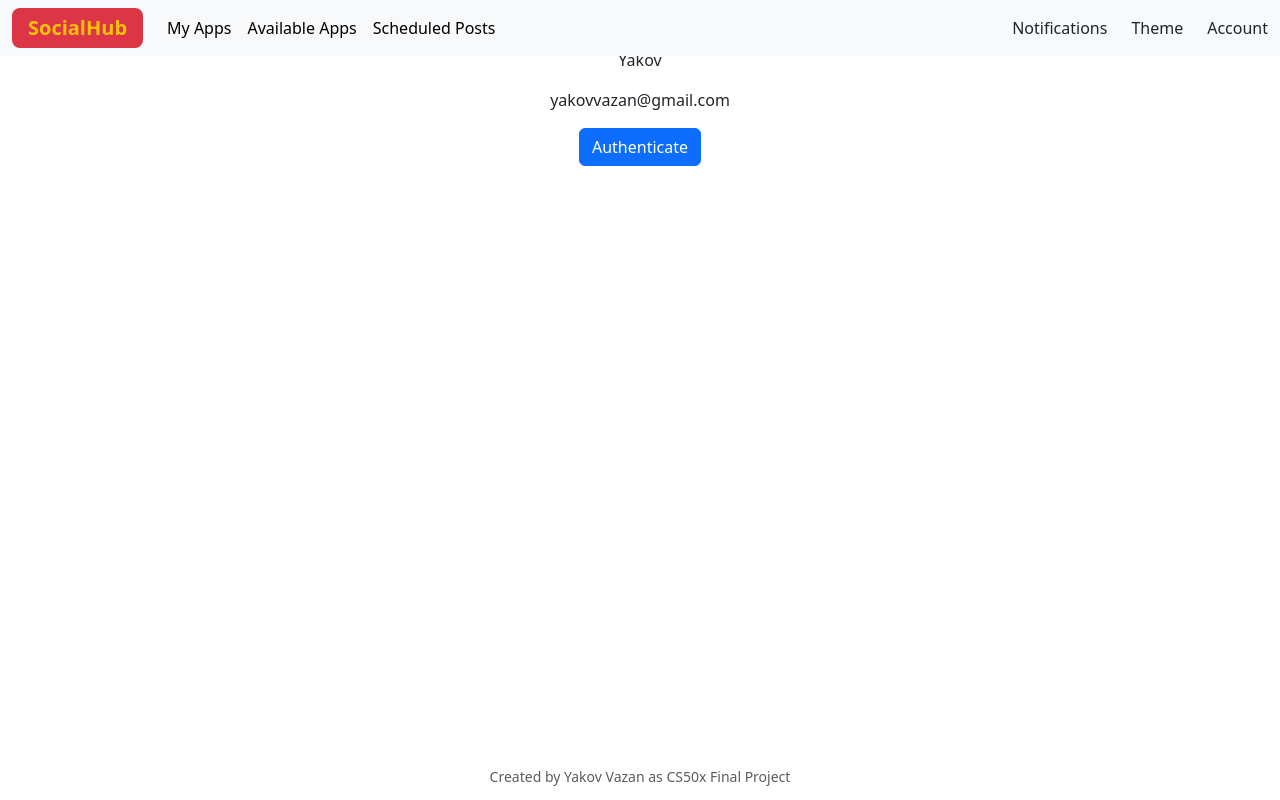
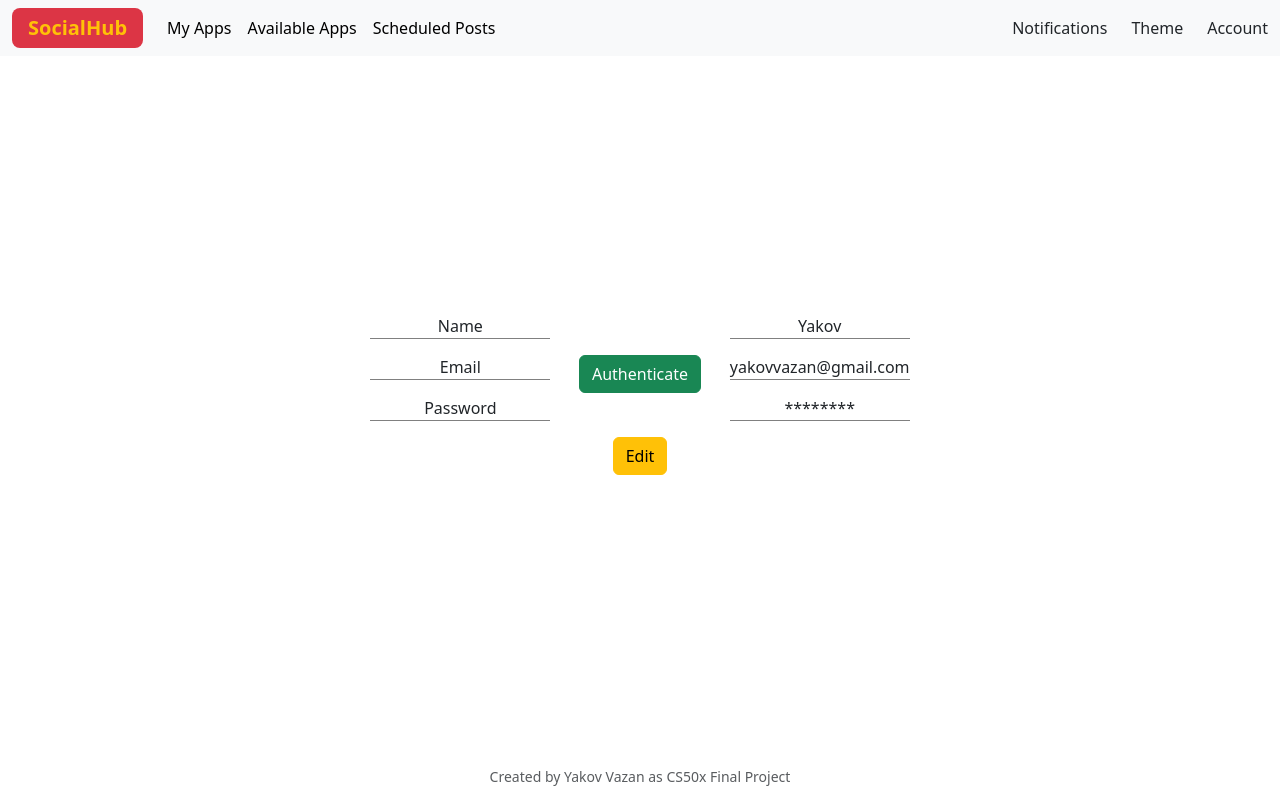
Before and after one commit to YakovVazan/CS50-Final-Project, a Flask app: page /account_center in a window 1280 px wide. Run offline with Flask 3, Linux system fonts and the light colour scheme; a user stored in the database is signed in; data comes from the database, SQL or seed files in the repository; both versions use the stored data as it was after the commit; data that the repository does not hold is empty.

Commit message:
edit personal details

```diff
--- a/app.py
+++ b/app.py
@@ -175,9 +175,8 @@ def login():
         return render_template("login.html")
 
 
-@app.route('/account_center')
-def account_center():
-    # Get database
+@app.route('/get_current_user_details')
+def get_current_user_details():
     conn = get_db_connection()
     conn.row_factory = sqlite3.Row
     cursor = conn.cursor()
@@ -188,7 +187,48 @@ def account_center():
 
     conn.commit()
 
-    return render_template("account_center.html", details=user_dict[0])
+    return user_dict[0]
+
+
+@app.route('/account_center')
+def account_center():
+    user_details = get_current_user_details()
+
+    return render_template("account_center.html", details=user_details)
+
+
+@app.route('/update_personal_details', methods=["POST"])
+def update_personal_details():
+    old_details = get_current_user_details()
+    new_details = request.get_json()
+
+    if (check_password(old_details["hash"], new_details["oldPassword"])):
+        conn = get_db_connection()
+        conn.row_factory = sqlite3.Row
+        cursor = conn.cursor()
+        if new_details["newPassword"]:
+            new_hash = generate_password_hash(new_details["newPassword"])
+            cursor.execute(
+                "UPDATE users SET username = ?, email_address = ?, authenticated = ?, hash = ? WHERE id = ?",
+                (new_details["name"], new_details["email"],
+                    old_details["authenticated"], new_hash, session["user_id"])
+            )
+        else:
+            cursor.execute(
+                "UPDATE users SET username = ?, email_address = ?, authenticated = ? WHERE id = ?",
+                (new_details["name"], new_details["email"],
+                    old_details["authenticated"], session["user_id"])
+            )
+        conn.commit()
+        conn.close()
+
+        return jsonify({"message": "Details updated successfully!", "codeColor": "success"}), 200
+    else:
+        return jsonify({"message": "Wrong password.", "codeColor": "error"})
+
+
+def check_password(hash, password):
+    return check_password_hash(hash, password)
 
 
 @app.route("/email_authentication", methods=["GET", "POST"])
@@ -240,26 +280,6 @@ def email_authentication():
             return render_template("error.html", error_message="Wrong code.", error_code=400)
 
 
-def get_current_user_details():
-    # Get database
-    conn = get_db_connection()
-    conn.row_factory = sqlite3.Row
-    cursor = conn.cursor()
-
-    rows = cursor.execute(
-        "SELECT * FROM users WHERE id = ?", (session["user_id"], )).fetchall()
-    user_dict = [dict(user) for user in rows]
-
-    conn.commit()
-
-    return user_dict[0]
-
-
-@app.route('/get_username')
-def get_username():
-    return jsonify(session["user_name"])
-
-
 @app.route("/")
 def index():
     if session:
@@ -281,7 +301,7 @@ def process_data():
 
         post(new_post['data'])
 
-        response = {"error": f"Processed data: {new_post['data']}"}
+        response = {"message": f"Processed data: {new_post['data']}"}
         return jsonify(response), 200
     except Exception as e:
         response = {"error": f"Error processing data: {e}"}
--- a/static/css/styles.css
+++ b/static/css/styles.css
@@ -325,3 +274,119 @@ main {
     cursor: pointer;
     animation: new-bubble-animation 0.4s ease-in-out forwards;
 }
+
+#account-center-block {
+    display: flex;
+    flex-direction: column;
+    justify-content: center;
+}
+
+#details-layout {
+    display: grid;
+    grid-template-columns: repeat(3, 1fr);
+    grid-auto-rows: minmax(auto, auto);
+    grid-template-areas:
+        "nameGeneral . nameSpecific"
+        "emailGeneral authentication-needed emailSpecific"
+        "passwordGeneral . passwordSpecific"
+        ". reset ."
+    ;
+}
+
+nameGeneral {
+    grid-area: nameGeneral;
+}
+
+nameSpecific {
+    grid-area: nameSpecific;
+}
+
+emailGeneral {
+    grid-area: emailGeneral;
+}
+
+emailSpecific {
+    grid-area: emailSpecific;
+}
+
+passwordGeneral {
+    grid-area: passwordGeneral;
+}
+
+passwordSpecific {
+    grid-area: passwordSpecific;
+}
+
+form {
+    grid-area: authentication-needed;
+}
+
+reset {
+    grid-area: reset;
+}
+
+#details-layout>:not(form, reset) {
+    border-bottom: 1px solid gray;
+    margin-bottom: 1em;
+}
+
+/* Desktop */
+@media screen and (max-width: 1024px) {
+    main {
+        padding-top: 1rem;
+    }
+
+    #chat-window {
+        width: 75%;
+    }
+
+    #login-director-card {
+        width: 75%;
+    }
+}
+
+/* Mobile */
+@media screen and (max-width: 768px) {
+    #main-block {
+        justify-content: space-between;
+    }
+
+    #chat-window {
+        width: 100%;
+        min-height: 100%;
+        max-height: 100%;
+    }
+
+    footer {
+        display: none;
+    }
+
+    #messages-area {
+        height: 80%;
+    }
+
+    #login-director-card {
+        width: 100%;
+    }
+
+    nav {
+        top: auto;
+        bottom: 0;
+    }
+
+    main {
+        margin-top: 0;
+        padding-bottom: 1rem;
+        margin-bottom: 3rem;
+    }
+
+    #details-layout {
+        grid-template-areas:
+            "nameGeneral . nameSpecific"
+            "emailGeneral . emailSpecific"
+            ". . authentication-needed"
+            "passwordGeneral . passwordSpecific"
+            ". reset ."
+        ;
+    }
+}
--- /dev/null
+++ b/static/js/account_center.js
@@ -0,0 +1,93 @@
+import { createToast } from "./toasts.js";
+import { createNotification } from "./notifications.js";
+import { codeColors } from "./codeColors.js";
+
+let submitButton = document.querySelector("#submit-personal-changes");
+
+if (submitButton) {
+  // name
+  let oldName = document.querySelector("nameSpecific").innerHTML,
+    newName = oldName;
+  // catch old name
+  document.querySelector("#update-name").value = oldName;
+  // catch new name
+  document.querySelector("#update-name").addEventListener("input", (event) => {
+    newName = event.target.value;
+  });
+
+  // email
+  let oldEmail = document.querySelector("emailSpecific").innerHTML,
+    newEmail = oldEmail;
+  // catch old email
+  document.querySelector("#update-email").value = oldEmail;
+  // catch new email
+  document.querySelector("#update-email").addEventListener("input", (event) => {
+    newEmail = event.target.value;
+  });
+
+  // old password
+  let oldPassword = "";
+  document
+    .querySelector("#update-old-password")
+    .addEventListener("input", (event) => {
+      oldPassword = event.target.value;
+    });
+
+  // new password
+  let newPassword = "";
+  document
+    .querySelector("#update-new-password")
+    .addEventListener("input", (event) => {
+      newPassword = event.target.value;
+    });
+
+  // confirm new password
+  let confirmNewPassword = "";
+  document
+    .querySelector("#update-confirm-new-password")
+    .addEventListener("input", (event) => {
+      confirmNewPassword = event.target.value;
+    });
+
+  // Send new details to back end to be updated
+  submitButton.addEventListener("click", () => {
+    if (newPassword !== confirmNewPassword) {
+      createToast("New passwords not matching", codeColors["error"]);
+      createNotification("New passwords not matching", codeColors["error"]);
+    } else if (oldPassword === "") {
+      createToast("Enter your current password", codeColors["info"]);
+      createNotification("Enter your current password", codeColors["info"]);
+    } else {
+      // Establish connection to back end
+      let xhr = new XMLHttpRequest();
+      xhr.open("POST", "/update_personal_details", true);
+      xhr.setRequestHeader("Content-Type", "application/json;charset=UTF-8");
+
+      xhr.onreadystatechange = () => {
+        if (xhr.readyState === 4) {
+          let response = JSON.parse(xhr.responseText);
+
+          createToast(response["message"], codeColors[response["codeColor"]]);
+          createNotification(
+            response["message"],
+            codeColors[response["codeColor"]]
+          );
+
+          if (response["message"] === "Details updated successfully!") {
+            setTimeout(() => {
+              location.reload();
+            }, 2000);
+          }
+        }
+      };
+
+      let data = JSON.stringify({
+        name: newName,
+        email: newEmail,
+        oldPassword: oldPassword,
+        newPassword: newPassword,
+      });
+      xhr.send(data);
+    }
+  });
+}
--- a/static/js/dynamic_chat.js
+++ b/static/js/dynamic_chat.js
@@ -58,12 +58,12 @@ setInterval(() => {
 
 // Greet user when first entrace occurs
 if (document.getElementById("main-block")) {
-  fetch("/get_username")
+  fetch("/get_current_user_details")
     .then((response) => response.json())
-    .then((username) => {
+    .then((currentUserDetails) => {
       if (localStorage.getItem("SocialHubFirstEntrance") === "true") {
         localStorage.setItem("SocialHubFirstEntrance", "false");
-        createToast(`It's good to see you, ${username}!`, codeColors["info"]);
+        createToast(`It's good to see you, ${currentUserDetails["username"]}!`, codeColors["info"]);
       }
     });
 }
--- a/static/js/notifications.js
+++ b/static/js/notifications.js
@@ -25,6 +25,7 @@ export function getNotifications() {
     let notificationsModal = document.querySelector(
       ".notifications-modal-body"
     );
+    if (!document.querySelector("#error-box")) {
       fetch("/manage_notifications")
         .then((response) => response.json())
         .then((data) => {
@@ -52,20 +53,25 @@ export function getNotifications() {
             }
             // Control pill
             document.querySelector("#notifications-pill").style.display = "";
-          document.querySelector("#notifications-pill").innerHTML = data.length;
+            document.querySelector("#notifications-pill").innerHTML =
+              data.length;
             // Control pulse animation
             if (
-            localStorage.getItem("SocialHubNotificationsGreenPulse") === "on" ||
-            localStorage.getItem("SocialHubNotificationsLength") != data.length
+              localStorage.getItem("SocialHubNotificationsGreenPulse") ===
+                "on" ||
+              localStorage.getItem("SocialHubNotificationsLength") !=
+                data.length
             ) {
               localStorage.setItem("SocialHubNotificationsGreenPulse", "on");
               localStorage.setItem("SocialHubNotificationsLength", data.length);
-            document.querySelector("#notifications_icon_pulse").style.display =
-              "";
+              document.querySelector(
+                "#notifications_icon_pulse"
+              ).style.display = "";
             } else {
               localStorage.setItem("SocialHubNotificationsGreenPulse", "off");
-            document.querySelector("#notifications_icon_pulse").style.display =
-              "none";
+              document.querySelector(
+                "#notifications_icon_pulse"
+              ).style.display = "none";
             }
             catchNotifications();
           } else {
@@ -74,7 +80,8 @@ export function getNotifications() {
             <p class="bg-info m-3 p-3 rounded-5">Your notifications will appear here once arrive!</p>
           </div>`;
             // Control pill
-          document.querySelector("#notifications-pill").style.display = "none";
+            document.querySelector("#notifications-pill").style.display =
+              "none";
             // Control pulse animation
             localStorage.setItem("SocialHubNotificationsGreenPulse", "off");
             localStorage.setItem("SocialHubNotificationsLength", 0);
@@ -86,13 +93,15 @@ export function getNotifications() {
             .addEventListener("click", () => {
               // Control pulse animation
               localStorage.setItem("SocialHubNotificationsGreenPulse", "off");
-            document.querySelector("#notifications_icon_pulse").style.display =
-              "none";
+              document.querySelector(
+                "#notifications_icon_pulse"
+              ).style.display = "none";
             });
         })
         .catch((error) => {
           console.error("Error:", error);
         });
+    }
   }
 }
 getNotifications();
--- a/static/js/schedule_modal.js
+++ b/static/js/schedule_modal.js
@@ -110,7 +110,7 @@ function activateModal() {
         firstModalLoad = false;
       }
     });
-    // Grand the focus to the modal's input field
+    // Grant the focus to the modal's input field
     document.getElementById("text-area").blur();
     inputField.focus();
   }
--- a/static/js/script.js
+++ b/static/js/script.js
@@ -6,6 +6,7 @@ import "./edit_scheduled_posts.js";
 import "./posts_backward.js";
 import "./dynamic_chat.js";
 import "./social_media_script.js";
+import "./account_center.js";
 
 // Set direction of app drop menu
 function applyClassBasedOnScreenSize() {
--- a/templates/account_center.html
+++ b/templates/account_center.html
@@ -3,13 +3,63 @@
 {% block title %}: Account Center{% endblock %}
 
 {% block main %}
-<div>
-    <p>{{ details["username"] }}</p>
-    <p>{{ details["email_address"] }}</p>
-    {% if details["authenticated"] == 0 %}
-    <form action="/email_authentication">
-        <input id="authenticate_button" class="btn btn-primary" type="submit" value="Authenticate">
-    </form>
-    {% endif %}
+<div id="account-center-block">
+    <div id="details-layout">
+        <nameGeneral>Name</nameGeneral>
+        <nameSpecific>{{ details["username"] }}</nameSpecific>
+        <emailGeneral>Email</emailGeneral>
+        <emailSpecific>{{ details["email_address"] }}</emailSpecific>
+        {% if details["authenticated"] == 0 %}
+        <form action="/email_authentication">
+            <input id="authenticate_button" class="btn btn-success" type="submit" value="Authenticate">
+        </form>
+        {% endif %}
+        <passwordGeneral>Password</passwordGeneral>
+        <passwordSpecific>********</passwordSpecific>
+        <reset>
+            <button class="btn btn-warning" data-bs-toggle="modal" data-bs-target="#updatesModal">Edit</button>
+        </reset>
+    </div>
+</div>
+
+<!-- Edits Modal -->
+<div class="modal fade" id="updatesModal" tabindex="-1" aria-labelledby="updatesModalLabel" aria-hidden="true">
+    <div class="modal-dialog modal-dialog-centered">
+        <div class="modal-content" id="updatesModal-content">
+            <div class="modal-header">
+                <h3 class="modal-title fw-bold text-warning" id="updatesModalLabel">Edit your personal details</h3>
+                <button type="button" class="btn-close" data-bs-dismiss="modal" aria-label="Close"></button>
+            </div>
+
+            <form style="padding-top: 1em;">
+                <div class="input-group mb-3">
+                    <span class="input-group-text">Name:</span>
+                    <input id="update-name" type="text" class="form-control">
+                </div>
+                <div class="input-group mb-3">
+                    <span class="input-group-text">Email:</span>
+                    <input id="update-email" type="email" class="form-control">
+                </div>
+                <div class="input-group mb-3">
+                    <span class="input-group-text">Old password:</span>
+                    <input id="update-old-password" type="password" class="form-control" value="">
+                </div>
+                <div class="input-group mb-3">
+                    <span class="input-group-text">New password:</span>
+                    <input id="update-new-password" type="password" class="form-control">
+                </div>
+                <div class="input-group mb-3">
+                    <span class="input-group-text">Confirm new password:</span>
+                    <input id="update-confirm-new-password" type="password" class="form-control">
+                </div>
+                <hr>
+                <div style="display: flex; width: 100%; justify-content: space-between;">
+                    <button type="button" class="btn btn-secondary" data-bs-dismiss="modal">Cancel</button>
+                    <button type="button" id="submit-personal-changes" class="btn" data-bs-dismiss="modal"
+                        style="background-color: rgb(158, 0, 158);">Update</button>
+                </div>
+            </form>
+        </div>
+    </div>
 </div>
 {% endblock %}
--- a/templates/error.html
+++ b/templates/error.html
@@ -3,7 +3,7 @@
 {% block title %}: Error{% endblock %}
 
 {% block main %}
-    <div class="container">
+    <div id="error-box" class="container">
         <div class="row justify-content-center align-items-center" style="min-height: 60vh;">
             <div class="col-md-6 text-center bg-danger rounded-4" id="error_rectangle">
                 <h1>Error: {{ error_message }}</h1>
```
Also changed, not shown: other parts of static/css/styles.css (+0 -51 lines), social_hub.db, 4 other files. Lines whose indentation alone changed are shown as unchanged.
